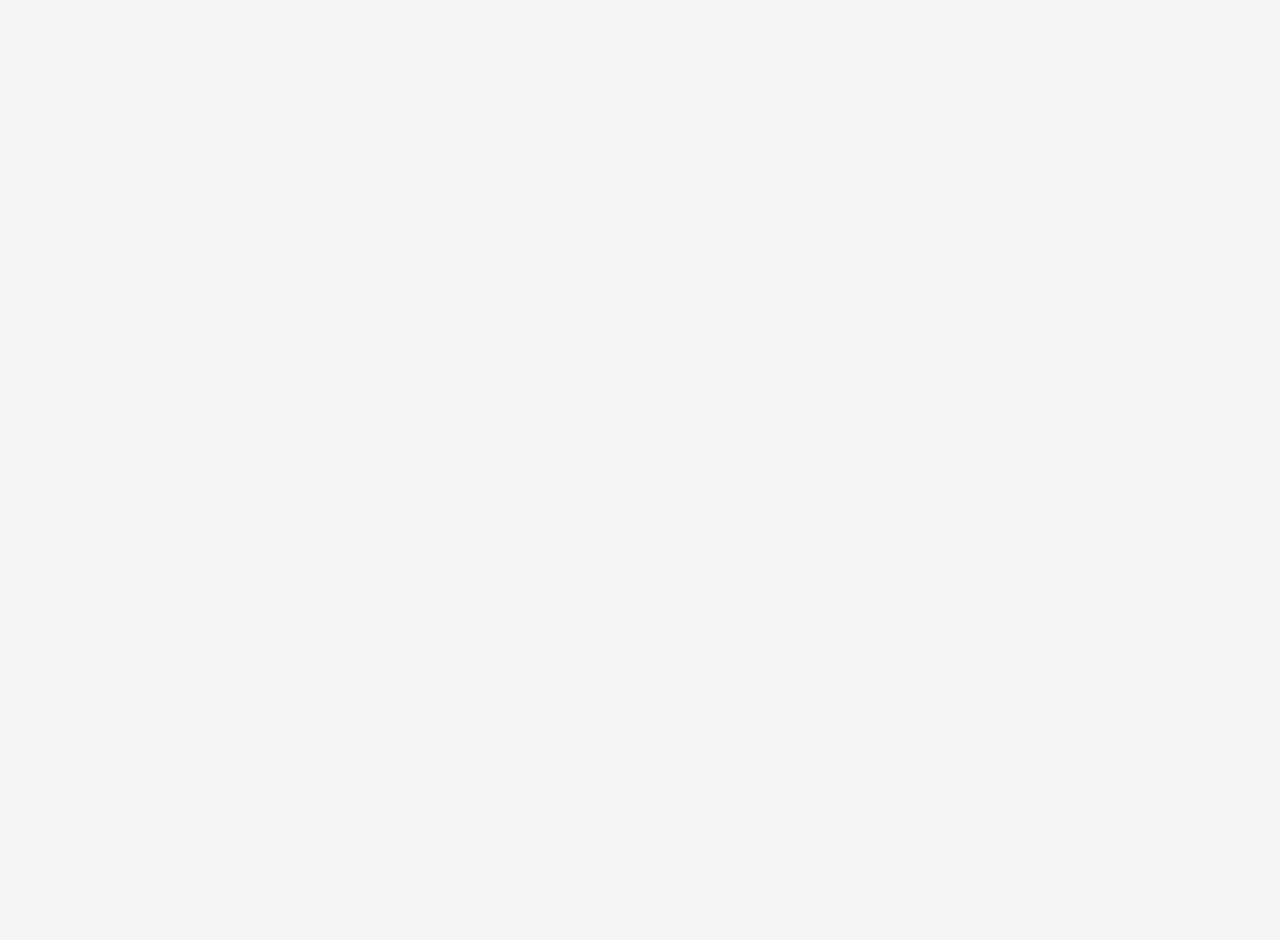
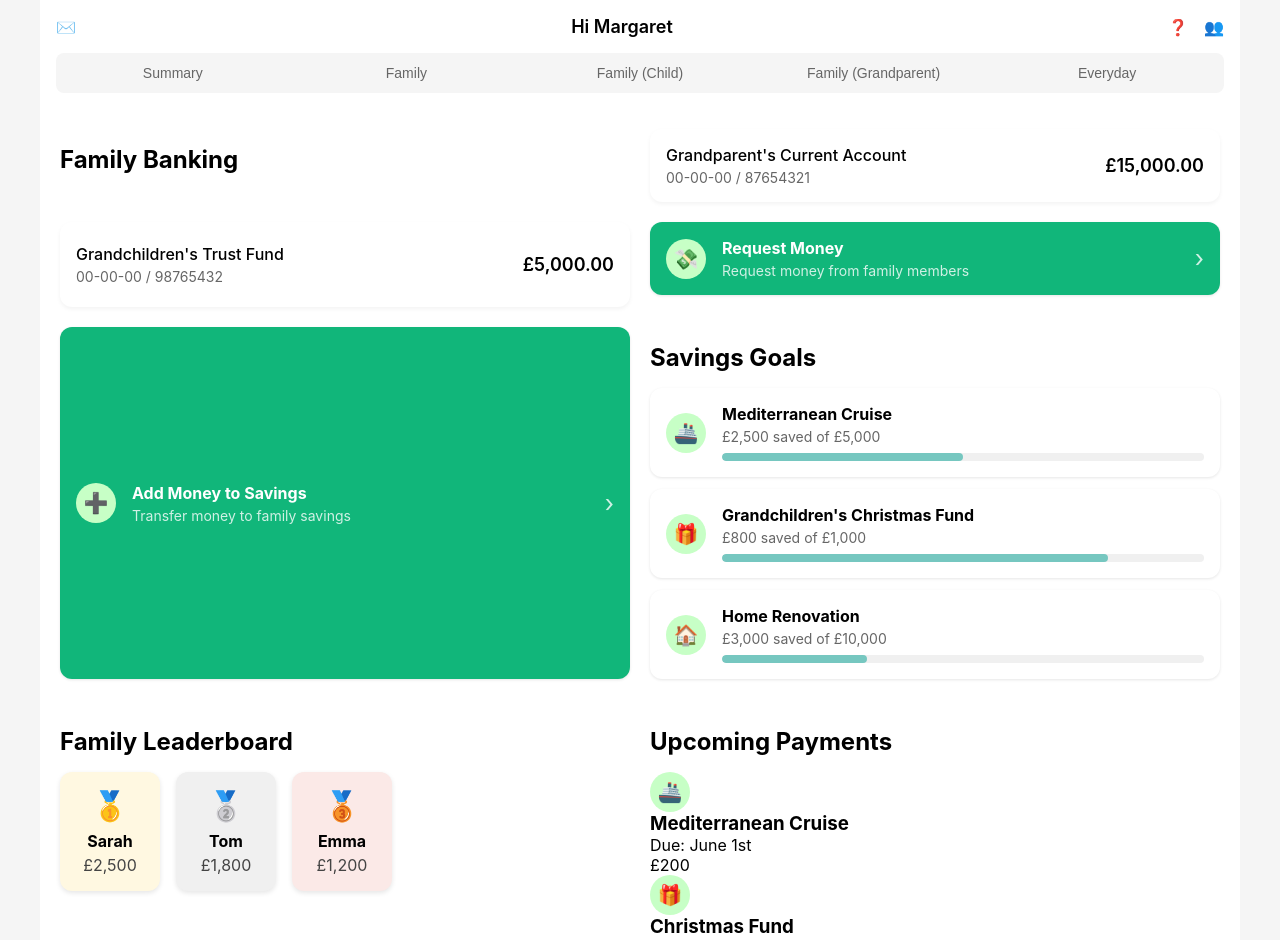
Before and after one commit to OsmanAli20/Quantum-Drift, a React (Create React App) app: page /family-grandparent in a window 1280 px wide. Before the commit this address had no page. Shown: the top 940 px of the page. Before the commit the page ends 800 px from the top, so only its background shows below. Built offline with nearby package versions, Linux system fonts and the light colour scheme.

Commit message:
grandparent

```diff
--- a/src/App.js
+++ b/src/App.js
@@ -4,20 +4,24 @@ import './App.css';
 import Home from './pages/home';
 import Everyday from './pages/everyday';
 import FamilyParent from './pages/familyParent';
+import FamilyChild from './pages/familyChild';
+import FamilyGrandParent from './pages/familyGrandParent';
 import SaveMatch from './pages/saveMatch';
-import FamilyChild from './pages/familyChild';
 import SavingGoals from './pages/savingGoals';
+import HelpGuide from './pages/helpGuide';
 
 function App() {
   return (
     <div className="App">
       <Routes>
         <Route path="/" element={<Home />} />
-        <Route path="/familyparent" element={<FamilyParent />} />
-        <Route path="/family-child" element={<FamilyChild/>} />
+        <Route path="/family" element={<FamilyParent />} />
+        <Route path="/family-child" element={<FamilyChild />} />
+        <Route path="/family-grandparent" element={<FamilyGrandParent />} />
         <Route path="/everyday" element={<Everyday />} />
         <Route path="/save-match" element={<SaveMatch />} />
         <Route path="/saving-goals" element={<SavingGoals />} />
+        <Route path="/help-guide" element={<HelpGuide />} />
       </Routes>
     </div>
   );
--- a/src/pages/everyday.jsx
+++ b/src/pages/everyday.jsx
@@ -18,9 +18,10 @@ function Everyday() {
         </div>
         <div className="tab-bar">
           <button className="tab-button" onClick={() => navigate('/')}>Summary</button>
-          <button className="tab-button" onClick={() => navigate('/familyparent')}>Family</button>
+          <button className="tab-button" onClick={() => navigate('/family')}>Family</button>
           <button className="tab-button" onClick={() => navigate('/family-child')}>Family (Child)</button>
-          <button className="tab-button active">Everyday</button>
+          <button className="tab-button" onClick={() => navigate('/family-grandparent')}>Family (Grandparent)</button>
+          <button className="tab-button" onClick={() => navigate('/everyday')}>Everyday</button>
         </div>
       </header>
       <main className="account-summary">
--- a/src/pages/familyChild.jsx
+++ b/src/pages/familyChild.jsx
@@ -18,8 +18,9 @@ function FamilyParent() {
         </div>
         <div className="tab-bar">
           <button className="tab-button" onClick={() => navigate('/')}>Summary</button>
-          <button className="tab-button" onClick={() => navigate('/familyparent')}>Family</button>
-          <button className="tab-button active">Family (Child)</button>
+          <button className="tab-button" onClick={() => navigate('/family')}>Family</button>
+          <button className="tab-button" onClick={() => navigate('/family-child')}>Family (Child)</button>
+          <button className="tab-button" onClick={() => navigate('/family-grandparent')}>Family (Grandparent)</button>
           <button className="tab-button" onClick={() => navigate('/everyday')}>Everyday</button>
         </div>
       </header>
--- /dev/null
+++ b/src/pages/familyGrandParent.jsx
@@ -0,0 +1,155 @@
+import React from 'react';
+import { useNavigate } from 'react-router-dom';
+import '../styles/Home.css';
+
+function FamilyGrandParent() {
+  const navigate = useNavigate();
+
+  return (
+    <div className="bank-app">
+      <header className="app-header">
+        <div className="header-icons">
+          <span className="icon">✉️</span>
+          <span className="greeting">Hi Margaret</span>
+          <div className="right-icons">
+            <span className="icon">❓</span>
+            <span className="icon">👥</span>
+          </div>
+        </div>
+        <div className="tab-bar">
+          <button className="tab-button" onClick={() => navigate('/')}>Summary</button>
+          <button className="tab-button" onClick={() => navigate('/family')}>Family</button>
+          <button className="tab-button" onClick={() => navigate('/family-child')}>Family (Child)</button>
+          <button className="tab-button" onClick={() => navigate('/family-grandparent')}>Family (Grandparent)</button>
+          <button className="tab-button" onClick={() => navigate('/everyday')}>Everyday</button>
+        </div>
+      </header>
+
+      <main className="account-summary">
+        <h2>Family Banking</h2>
+        <div className="account-card">
+          <div className="account-details">
+            <span className="account-name">Grandparent's Current Account</span>
+            <span className="account-number">00-00-00 / 87654321</span>
+          </div>
+          <span className="account-balance">£15,000.00</span>
+        </div>
+
+        <div className="account-card">
+          <div className="account-details">
+            <span className="account-name">Grandchildren's Trust Fund</span>
+            <span className="account-number">00-00-00 / 98765432</span>
+          </div>
+          <span className="account-balance">£5,000.00</span>
+        </div>
+
+        <div className="space-card green-bg" onClick={() => navigate('/request-money')} style={{ cursor: 'pointer' }}>
+          <div className="space-icon light-green">💸</div>
+          <div className="space-details">
+            <h3>Request Money</h3>
+            <p>Request money from family members</p>
+          </div>
+          <span className="chevron">›</span>
+        </div>
+
+        <div className="space-card green-bg" onClick={() => navigate('/add-money')} style={{ cursor: 'pointer' }}>
+          <div className="space-icon light-green">➕</div>
+          <div className="space-details">
+            <h3>Add Money to Savings</h3>
+            <p>Transfer money to family savings</p>
+          </div>
+          <span className="chevron">›</span>
+        </div>
+
+        <section className="feature-section">
+          <h2>Savings Goals</h2>
+
+          <div className="space-card" onClick={() => navigate('/saving-goals-grandparent')} style={{ cursor: 'pointer' }}>
+            <div className="space-icon light-green">🚢</div>
+            <div className="space-details">
+              <h3>Mediterranean Cruise</h3>
+              <p>£2,500 saved of £5,000</p>
+              <div className="progress-bar">
+                <div className="progress" style={{ width: '50%' }}></div>
+              </div>
+            </div>
+          </div>
+
+          <div className="space-card">
+            <div className="space-icon light-green">🎁</div>
+            <div className="space-details">
+              <h3>Grandchildren's Christmas Fund</h3>
+              <p>£800 saved of £1,000</p>
+              <div className="progress-bar">
+                <div className="progress" style={{ width: '80%' }}></div>
+              </div>
+            </div>
+          </div>
+
+          <div className="space-card">
+            <div className="space-icon light-green">🏠</div>
+            <div className="space-details">
+              <h3>Home Renovation</h3>
+              <p>£3,000 saved of £10,000</p>
+              <div className="progress-bar">
+                <div className="progress" style={{ width: '30%' }}></div>
+              </div>
+            </div>
+          </div>
+        </section>
+
+        <section className="feature-section">
+          <h2>Family Leaderboard</h2>
+          <div className="leaderboard-grid">
+            <div className="leaderboard-card gold">
+              <div className="place-icon">🥇</div>
+              <div className="child-name">Sarah</div>
+              <div className="child-amount">£2,500</div>
+            </div>
+            <div className="leaderboard-card silver">
+              <div className="place-icon">🥈</div>
+              <div className="child-name">Tom</div>
+              <div className="child-amount">£1,800</div>
+            </div>
+            <div className="leaderboard-card bronze">
+              <div className="place-icon">🥉</div>
+              <div className="child-name">Emma</div>
+              <div className="child-amount">£1,200</div>
+            </div>
+          </div>
+        </section>
+
+        <section className="feature-section">
+          <h2>Upcoming Payments</h2>
+          <div className="payment-card">
+            <div className="payment-left">
+              <div className="space-icon light-green">🚢</div>
+              <div className="payment-text">
+                <h3>Mediterranean Cruise</h3>
+                <span className="payment-date">Due: June 1st</span>
+              </div>
+            </div>
+            <div className="payment-right">
+              <span className="payment-amount">£200</span>
+            </div>
+          </div>
+
+          <div className="payment-card">
+            <div className="payment-left">
+              <div className="space-icon light-green">🎁</div>
+              <div className="payment-text">
+                <h3>Christmas Fund</h3>
+                <span className="payment-date">Due: June 15th</span>
+              </div>
+            </div>
+            <div className="payment-right">
+              <span className="payment-amount">£100</span>
+            </div>
+          </div>
+        </section>
+      </main>
+    </div>
+  );
+}
+
+export default FamilyGrandParent;
--- a/src/pages/home.jsx
+++ b/src/pages/home.jsx
@@ -17,9 +17,10 @@ function Home() {
           </div>
         </div>
         <div className="tab-bar">
-          <button className="tab-button active">Summary</button>
-          <button className="tab-button" onClick={() => navigate('/familyparent')}>Family</button>
+          <button className="tab-button" onClick={() => navigate('/')}>Summary</button>
+          <button className="tab-button" onClick={() => navigate('/family')}>Family</button>
           <button className="tab-button" onClick={() => navigate('/family-child')}>Family (Child)</button>
+          <button className="tab-button" onClick={() => navigate('/family-grandparent')}>Family (Grandparent)</button>
           <button className="tab-button" onClick={() => navigate('/everyday')}>Everyday</button>
         </div>
       </header>
--- a/src/styles/Home.css
+++ b/src/styles/Home.css
@@ -586,3 +586,56 @@
   border-radius: 4px;
   transition: width 0.3s ease;
 }
+
+.age-group-selector {
+  display: flex;
+  gap: 10px;
+  margin: 20px 0;
+  padding: 0 20px;
+  overflow-x: auto;
+  scrollbar-width: none;
+}
+
+.age-group-selector::-webkit-scrollbar {
+  display: none;
+}
+
+.age-group-button {
+  display: flex;
+  align-items: center;
+  gap: 8px;
+  padding: 10px 20px;
+  border: none;
+  border-radius: 8px;
+  background-color: #f0f0f0;
+  cursor: pointer;
+  white-space: nowrap;
+  transition: all 0.3s;
+}
+
+.age-group-button.active {
+  background-color: #11b67a;
+  color: white;
+}
+
+.age-icon {
+  font-size: 20px;
+}
+
+.guide-meta {
+  display: flex;
+  gap: 10px;
+  margin-top: 8px;
+  font-size: 14px;
+  color: #666;
+}
+
+.guide-type {
+  background-color: #f0f0f0;
+  padding: 4px 8px;
+  border-radius: 4px;
+}
+
+.guide-duration {
+  color: #11b67a;
+}
```
